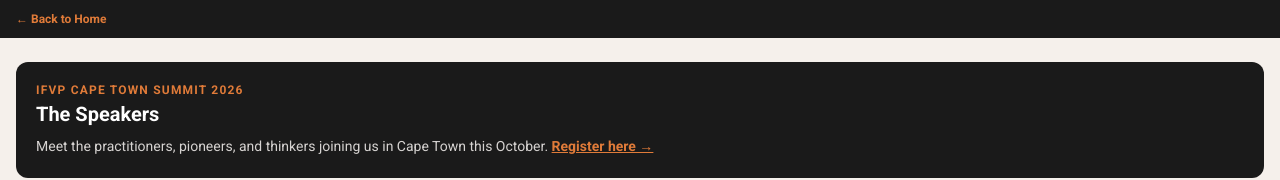
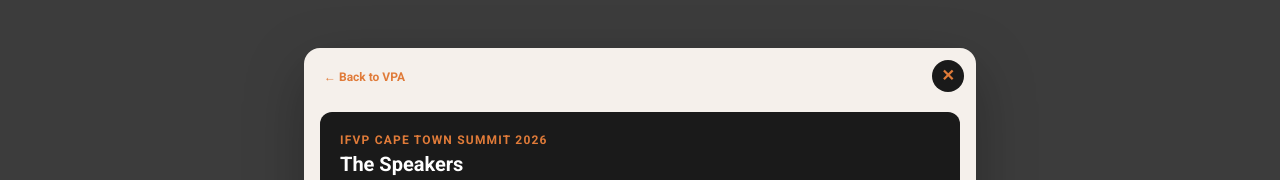
Before and after one commit to deonhanns/vpa-session-interest, a Next.js app: page /speakers in a window 1280 px wide. Shown: the top 180 px of the page. Built offline with nearby package versions, Linux system fonts and the light colour scheme.

Commit message:
Restyle page as dismissible modal popup with close button linking to VPA

```diff
--- a/app/layout.tsx
+++ b/app/layout.tsx
@@ -1,7 +1,6 @@
 import type { Metadata } from "next";
 import { Roboto } from "next/font/google";
 import "./globals.css";
-import Link from "next/link";
 
 const roboto = Roboto({
   subsets: ["latin"],
@@ -16,13 +15,83 @@ export const metadata: Metadata = {
 export default function RootLayout({ children }: { children: React.ReactNode }) {
   return (
     <html lang="en">
-      <body className={`${roboto.className} text-gray-900 antialiased`} style={{background:"#F5F0EB"}}>
-        <nav style={{background:"#1A1A1A", padding:"10px 16px", display:"flex", alignItems:"center"}}>
-          <Link href="/" style={{color:"#E07B39", fontSize:"12px", fontWeight:"600", textDecoration:"none", display:"inline-flex", alignItems:"center", gap:"4px"}}>
-            ← Back to Home
-          </Link>
-        </nav>
-        {children}
+      <body className={`${roboto.className} text-gray-900 antialiased`}>
+        {/* Full-screen overlay background */}
+        <div style={{
+          position: "fixed",
+          inset: 0,
+          background: "rgba(26,26,26,0.85)",
+          display: "flex",
+          alignItems: "flex-start",
+          justifyContent: "center",
+          overflowY: "auto",
+          padding: "24px 16px",
+        }}>
+          {/* Modal card */}
+          <div style={{
+            background: "#F5F0EB",
+            borderRadius: "16px",
+            width: "100%",
+            maxWidth: "672px",
+            position: "relative",
+            boxShadow: "0 20px 60px rgba(0,0,0,0.3)",
+            marginTop: "24px",
+            marginBottom: "24px",
+          }}>
+            {/* Close button — top right */}
+            <a
+              href="https://www.visualpractitionersafrica.com"
+              target="_blank"
+              rel="noopener noreferrer"
+              style={{
+                position: "absolute",
+                top: "12px",
+                right: "12px",
+                width: "32px",
+                height: "32px",
+                display: "flex",
+                alignItems: "center",
+                justifyContent: "center",
+                borderRadius: "50%",
+                border: "none",
+                background: "#1A1A1A",
+                color: "#E07B39",
+                fontSize: "16px",
+                fontWeight: "700",
+                textDecoration: "none",
+                cursor: "pointer",
+                zIndex: 10,
+                lineHeight: 1,
+              }}
+              aria-label="Close and return to VPA"
+            >
+              ✕
+            </a>
+
+            {/* Back to VPA link — top left */}
+            <div style={{ padding: "16px 20px 0" }}>
+              <a
+                href="https://www.visualpractitionersafrica.com"
+                target="_blank"
+                rel="noopener noreferrer"
+                style={{
+                  color: "#E07B39",
+                  fontSize: "12px",
+                  fontWeight: "600",
+                  textDecoration: "none",
+                  display: "inline-flex",
+                  alignItems: "center",
+                  gap: "4px",
+                }}
+              >
+                ← Back to VPA
+              </a>
+            </div>
+
+            {/* Page content */}
+            {children}
+          </div>
+        </div>
       </body>
     </html>
   );
```
